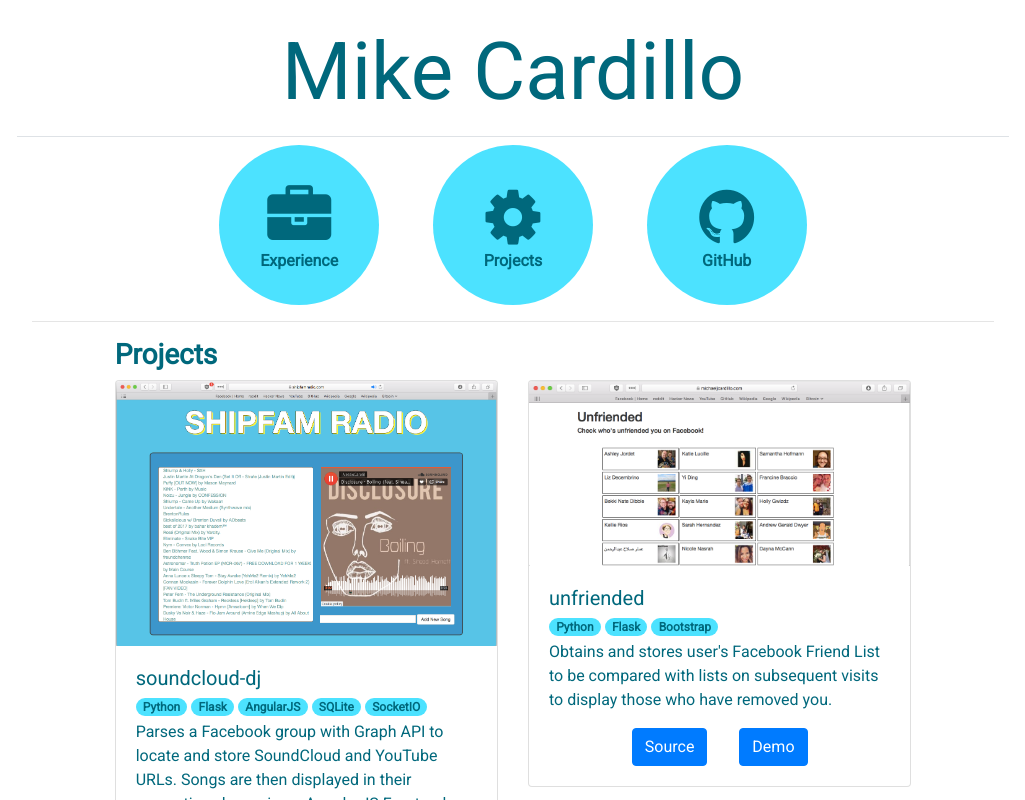
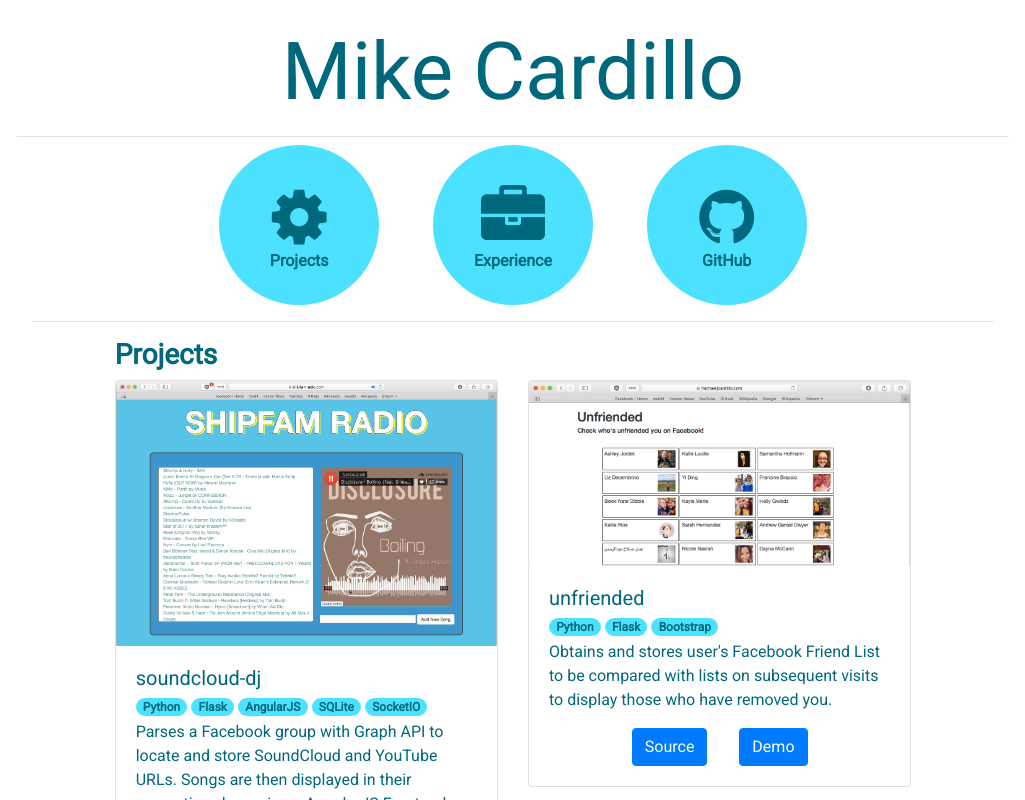
Before and after one commit to mcardillo55/portfolio-react, a React (Create React App) app: page / in a window 1280 px wide. Shown: the top 800 px of the page, without its empty margins (127-1152 px from the left). Built offline with nearby package versions, Linux system fonts and the light colour scheme.

Commit message:
Rearrange circle buttons to make sense with new site arrangement

```diff
--- a/src/components/CircleButtons.jsx
+++ b/src/components/CircleButtons.jsx
@@ -13,15 +13,15 @@ const CircleButtons = (props) => {
           <Col sm={{span: 7, offset:2}} md={{span:8, offset: 2}}>
             <Row id="circle-wrapper" className="text-center">
               <Col xs="12" md="4">
+                <Link className="circle-link" to="projects" spy={true} smooth={true} hashSpy={true} duration={500} onClick={props.onClick}>
+                  <Circle circleText="Projects" faIcon="fa-cog" id="projects-btn"/>
+                  <SmallNav faIcon="fa-cog" text="Projects"/>
+                </Link>
+              </Col>
+              <Col xs="12" md="4">
                 <Link className="circle-link" to="experience" spy={true} smooth={true} hashSpy={true} duration={500} onClick={props.onClick}>
                   <Circle circleText="Experience" faIcon="fa-briefcase" id="experience-btn"/>
                   <SmallNav faIcon="fa-briefcase" text="Experience"/>
-                </Link>
-              </Col>
-              <Col xs="12" md="4">
-                <Link className="circle-link" to="projects" spy={true} smooth={true} hashSpy={true} duration={500} onClick={props.onClick}>
-                  <Circle circleText="Projects" faIcon="fa-cog" id="projects-btn"/>
-                  <SmallNav faIcon="fa-cog" text="Projects"/>
                 </Link>
               </Col>
               <Col xs="12" md="4">
```
